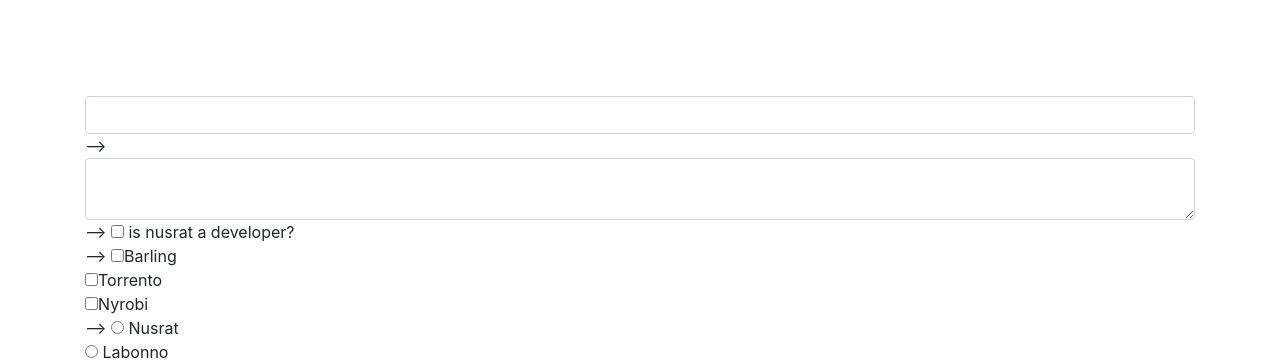
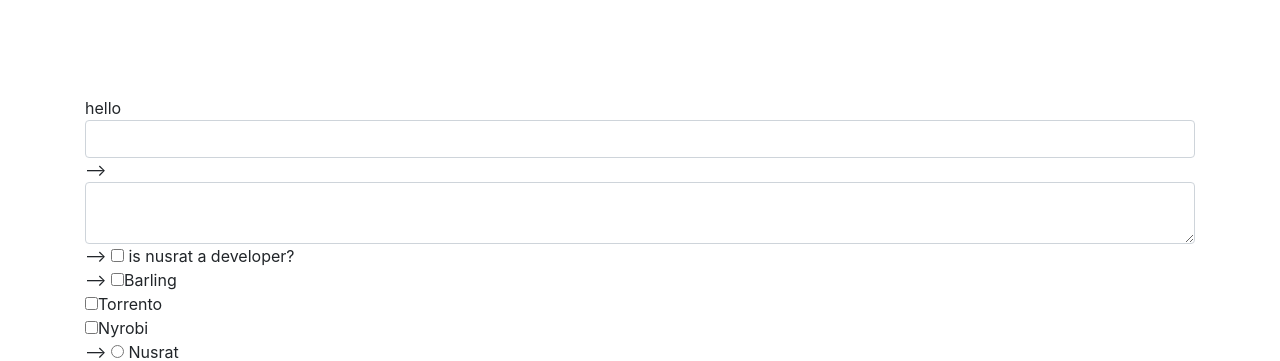
Before and after one commit to Dev-nusrat/Vue-test, a plain HTML site: page index.html in a window 1280 px wide. Shown: the top 361 px of the page. Drawn offline with nearby package versions, Linux system fonts and the light colour scheme.

Commit message:
changed div in index.html and changes vue lern html

```diff
--- a/index.html
+++ b/index.html
@@ -13,6 +13,7 @@
     <div class="container mt-5 pt-5">
         <div class="row">
             <div class="col-12">
+                <div>hello</div>
                     <div id="nusrat-app">
                             <input type="text" class="form-control" v-model="value"> -->
 
```
Also changed, not shown: vue learn.html (+2 -1 lines).
